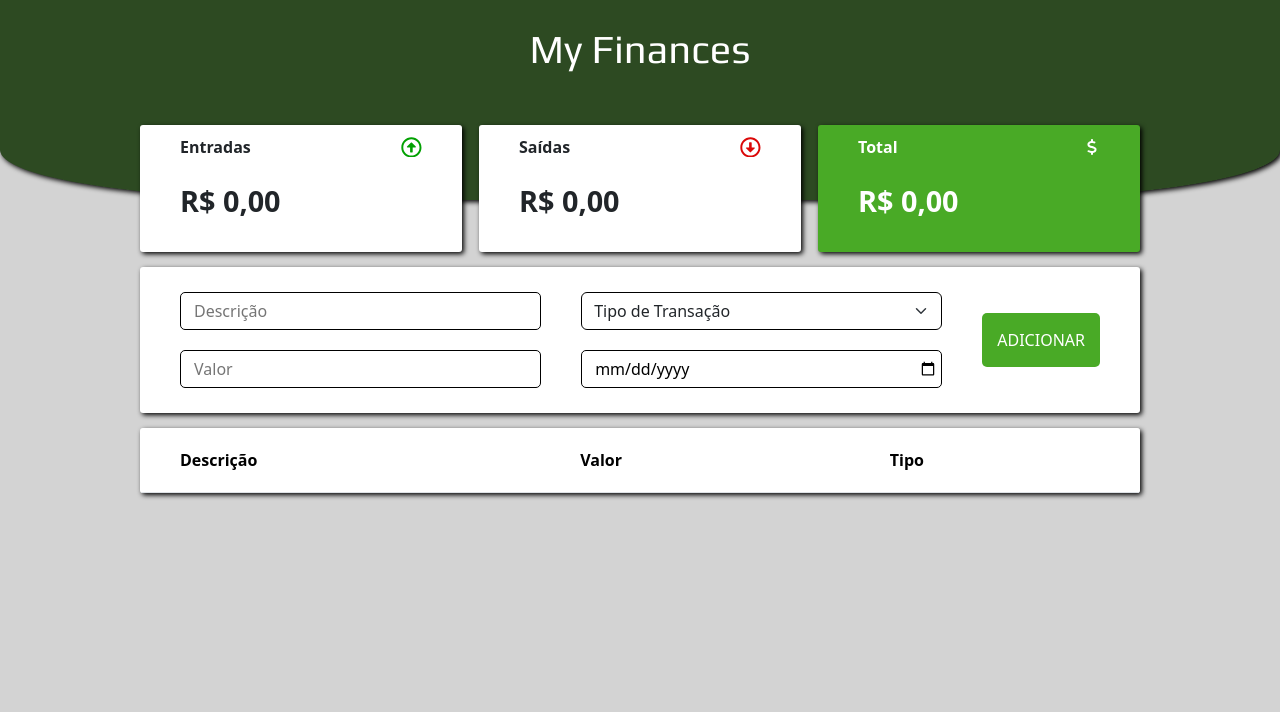
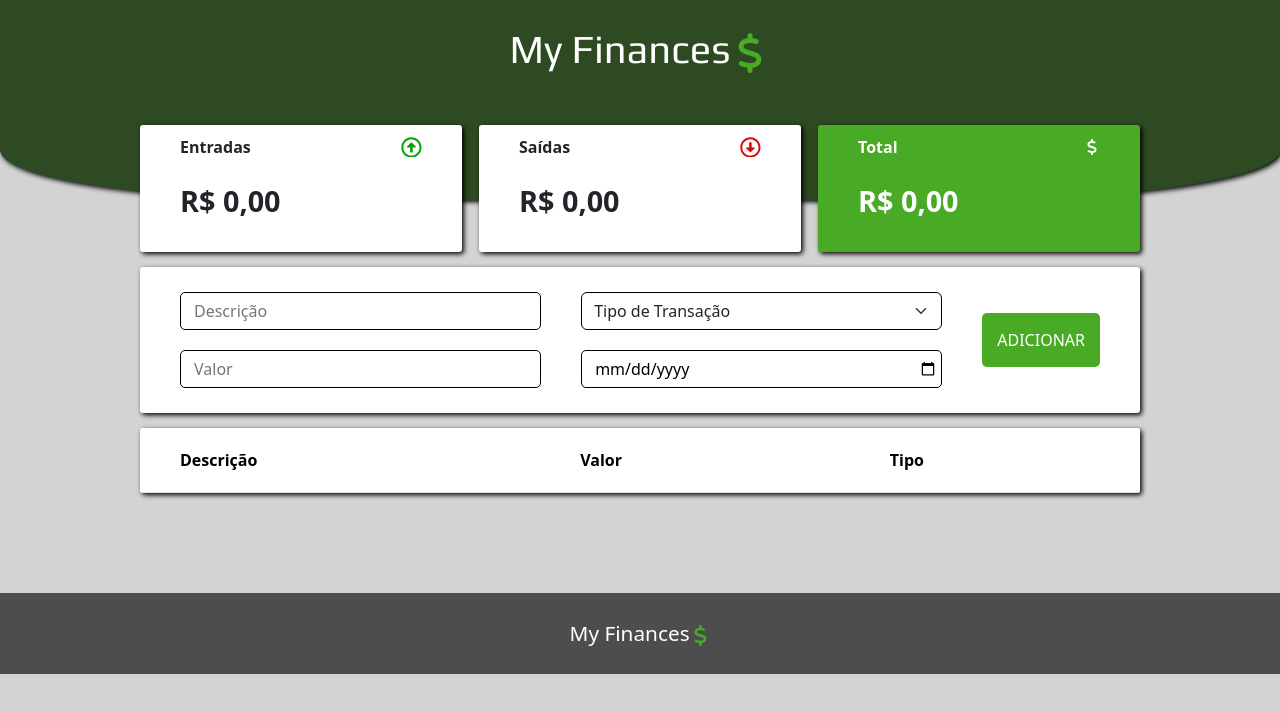
Before and after one commit to DavidSant021/controle-de-financas, a React (Vite) app: page / in a window 1280 px wide. Shown: the top 712 px of the page. Built offline with nearby package versions, Linux system fonts and the light colour scheme.

Commit message:
adicionada footer

```diff
--- a/index.html
+++ b/index.html
@@ -4,7 +4,7 @@
     <meta charset="UTF-8" />
     <link rel="shortcut icon" href="icons8-transaction-30.png" type="image/x-icon">
     <meta name="viewport" content="width=device-width, initial-scale=1.0" />
-    <title>App de finanças</title>
+    <title>My Finances$</title>
     <link href="https://fonts.googleapis.com/css2?family=Play:wght@400;700&display=swap" rel="stylesheet">
   </head>
   <body>
--- a/src/index.css
+++ b/src/index.css
@@ -54,6 +54,23 @@ body {
     box-shadow: 2px 2px 5px black;
 }
 
+.footer {
+    width: 100vw;
+    display: flex;
+    justify-content: center;
+    align-items: center;
+    padding: 25px 0;
+    background-color: rgba(0, 0, 0, 0.633);
+    color: white;
+    font-size: 1.3rem;
+    position: relative;
+    bottom: 0px;
+
+    p {
+        margin: 0;
+    }
+}
+
 @media (max-width: 1000px) {
     .main {
         width: 100vw;
--- a/src/pages/RootLayout.jsx
+++ b/src/pages/RootLayout.jsx
@@ -1,18 +1,22 @@
 import { Outlet } from "react-router-dom";
 import AddTransaction from "../components/AddTransaction";
 import ContentCards from "../components/ContentCards";
+import { FaDollarSign } from "react-icons/fa6";
 
 export default function RootLayout() {
     return (
         <>
           <header className="header">
-            <h1>My Finances</h1>
+            <h1>My Finances<FaDollarSign style={{color: '#49AA26'}} /> </h1>
           </header>
           <main className="main">
             <ContentCards />
             <AddTransaction />
             <Outlet />
           </main>
+          <footer className="footer">
+            <p>My Finances<FaDollarSign style={{color: '#49AA26'}} /> </p>
+          </footer>
         </>
       )
 }
```
